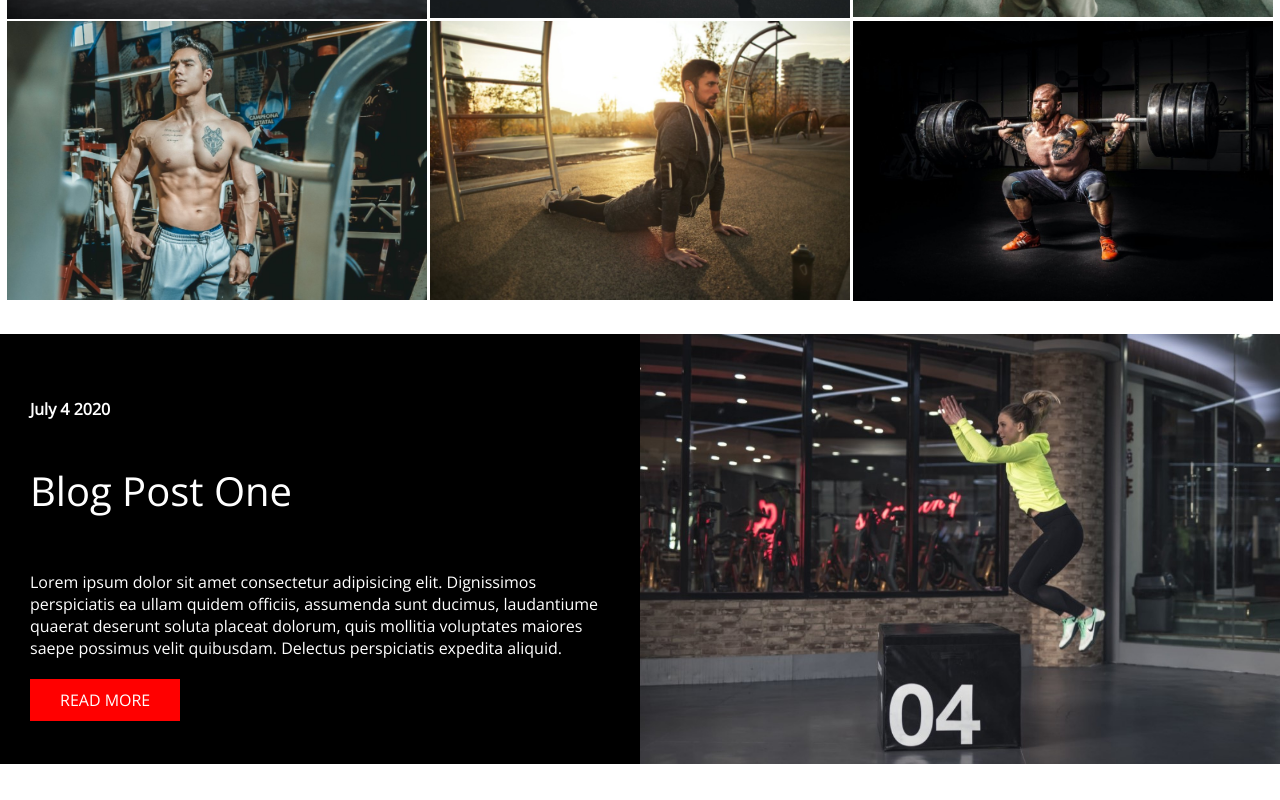
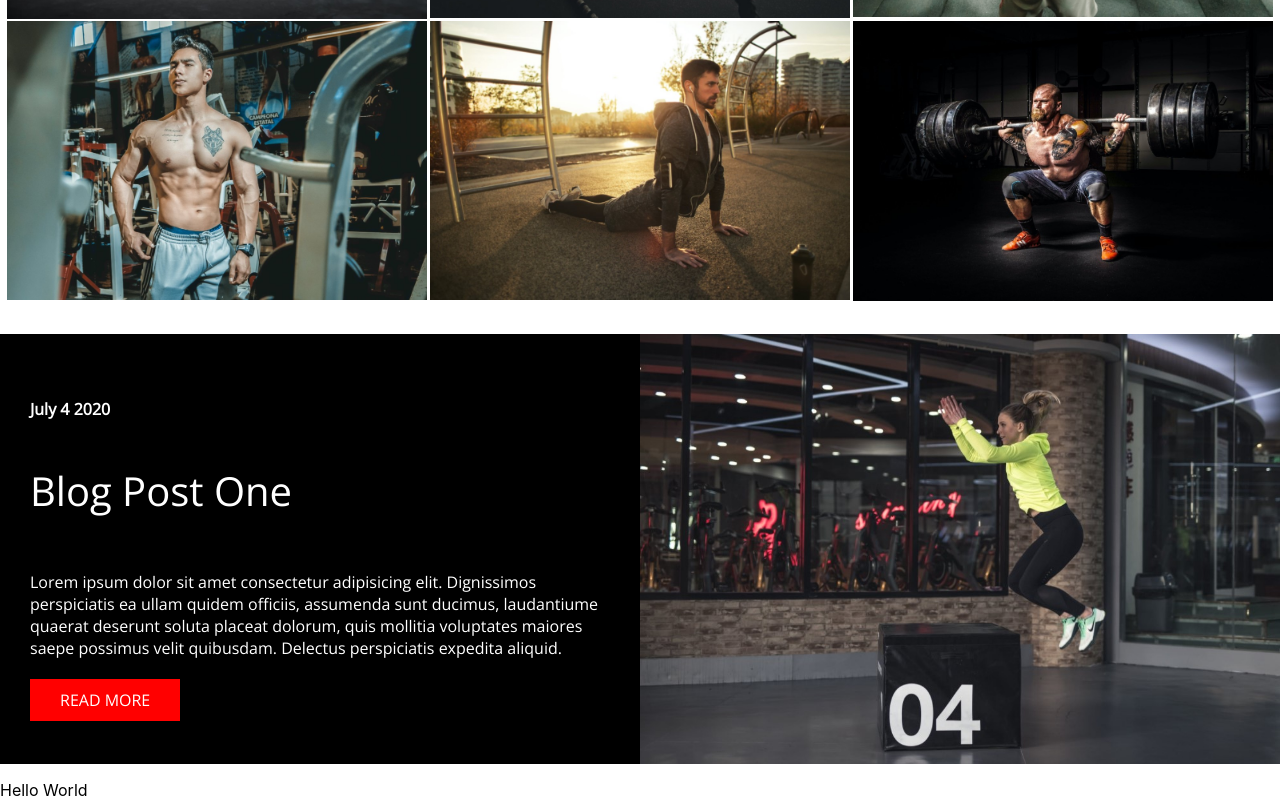
Before and after one commit to marcolvera/drew-fitness, a React (Create React App) app: page / in a window 1280 px wide. Shown: the part 2029-2829 px from the top of the page. Built offline with nearby package versions, Linux system fonts and the light colour scheme.

Commit message:
create footer comp

```diff
--- /dev/null
+++ b/src/components/Footer/Footer.jsx
@@ -0,0 +1,10 @@
+import React from 'react';
+import styles from './Footer.module.css'
+
+const Footer = () => {
+    return(
+        <div>Hello World</div>
+    );
+}
+
+export default Footer
--- a/src/pages/Home/Home.jsx
+++ b/src/pages/Home/Home.jsx
@@ -5,6 +5,7 @@
 import Card from '../../components/Card/Card';
 import Card2 from '../../components/Card2/Card2';
 import Card3 from '../../components/Card3/Card3';
+import Footer from '../../components/Footer/Footer';
 
 const home = () => {
     return(
@@ -15,6 +16,7 @@
             <Card />
             <Card3 />
             <Card2 />
+            <Footer />
         </div>
     )
 };
```
Also changed, not shown: src/components/Footer/Footer.module.css (added).
